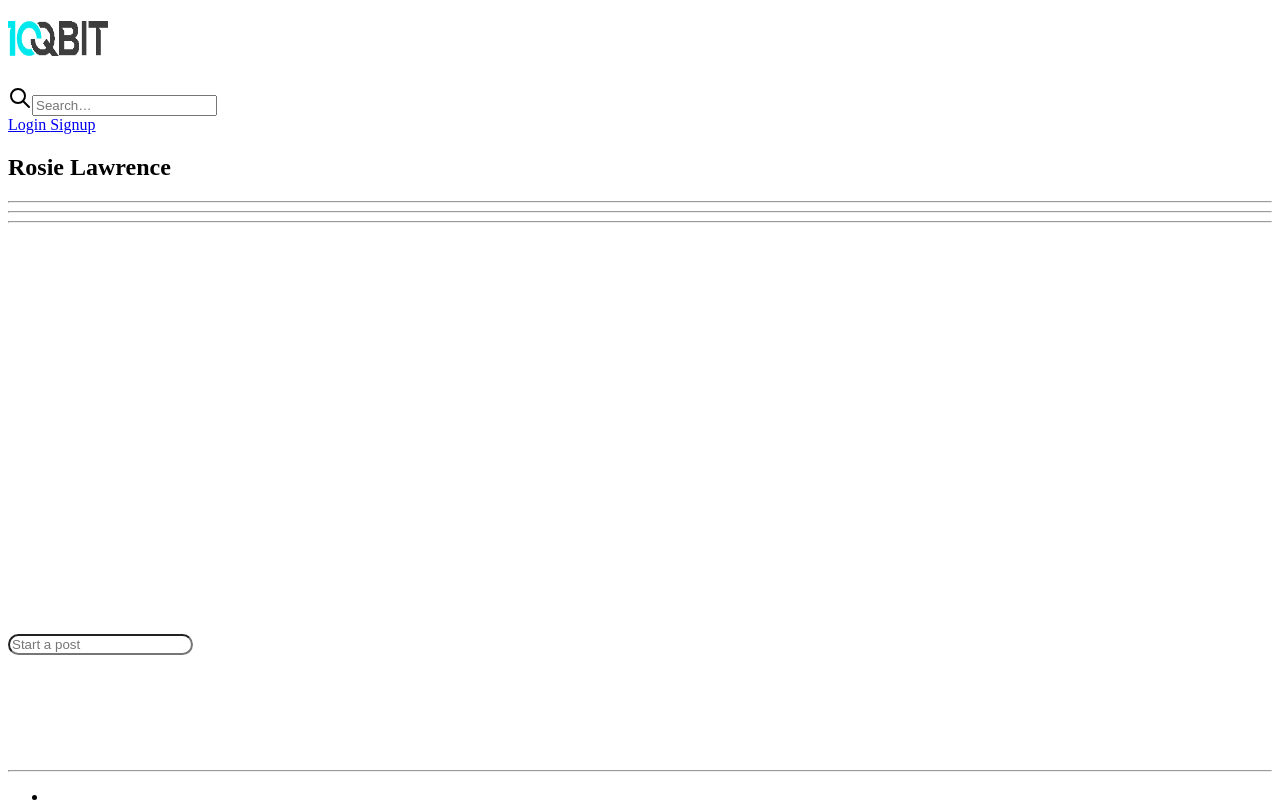
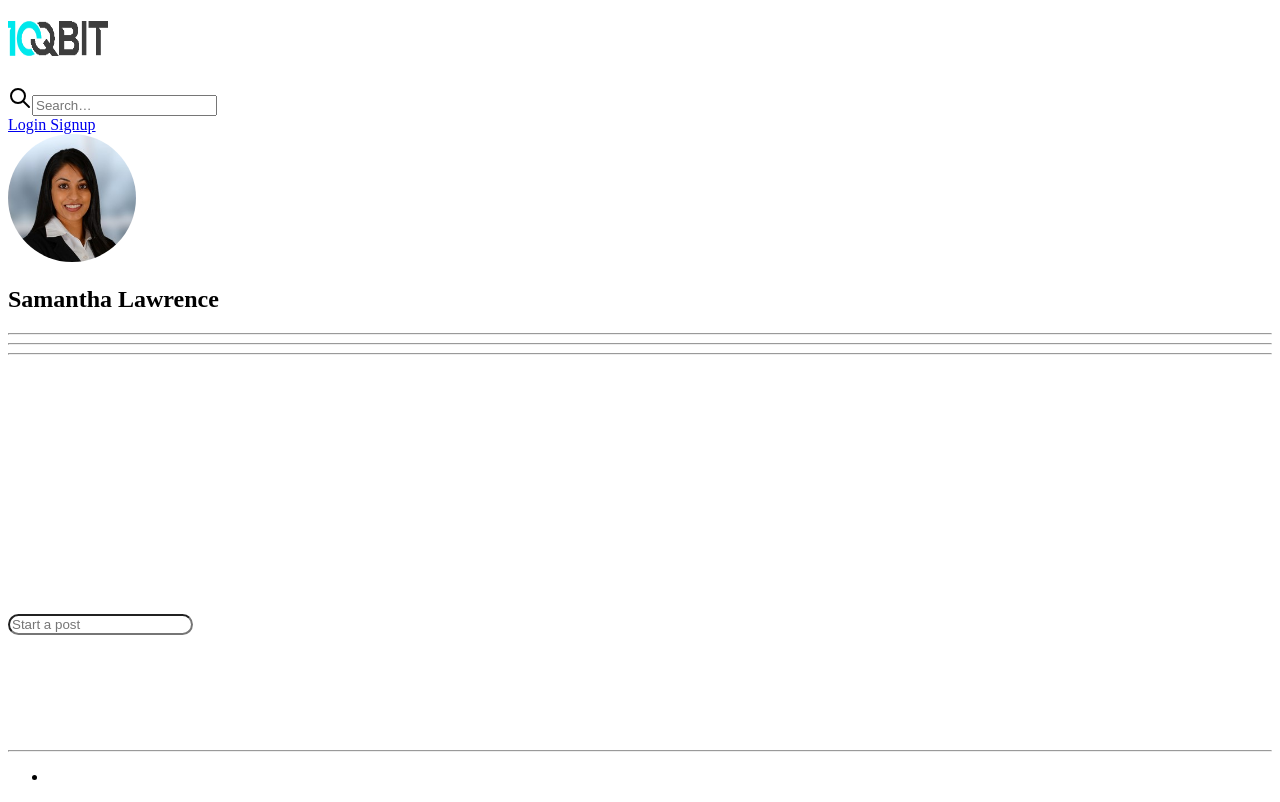
Before and after one commit to naveen10qbit/Moxy-base-FE, a Nuxt app: page /home in a window 1280 px wide. Shown: the top 802 px of the page. Built offline with nearby package versions, Linux system fonts and the light colour scheme.

Commit message:
image added for home page

```diff
--- a/pages/home.vue
+++ b/pages/home.vue
@@ -1,17 +1,19 @@
 <template>
     <div  class="container-xl">
         <div class="row mt-4">
-            <div class="col-12 col-lg-2">
+            <div class="col-12 col-lg-3">
                 <div class="card mb-3" style="height: 30rem">
                     <div class="card-body py-3 text-center">
                     <div>
-                        <div class="skeleton-avatar skeleton-avatar-lg"></div>
+                        <!-- <div class="skeleton-avatar skeleton-avatar-lg"></div> -->
+                        <img src="/image1.jpg" alt="Avatar" style="width: 8rem; height: 8rem; border-radius: 50%;" class="avatar rounded-circle">
+                        <!-- <span class="badge bg-success"></span> -->
                     </div>
                     <div class="mt w-75 mx-auto">
                         <!-- <div class="skeleton-heading"></div>
                         <div class="skeleton-line"></div> -->
-                        <div class="">
-                            <h2>Rosie Lawrence</h2>
+                        <div class="mt-1">
+                            <h2>Samantha Lawrence</h2>
                         </div>
                         <div class="skeleton-line"></div>
                         <div class="skeleton-line"></div>
@@ -62,7 +64,7 @@
                     </div>
                 </div>
             </div>
-            <div class="col-12 col-lg-4">
+            <div class="col-12 col-lg-3">
                 <div class="card mb-3">
                     <ul class="list-group list-group-flush">
                     <li class="list-group-item">
```
Also changed, not shown: static/image1.jpg (added).
